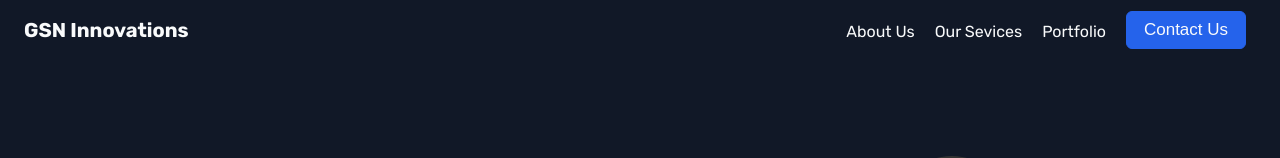
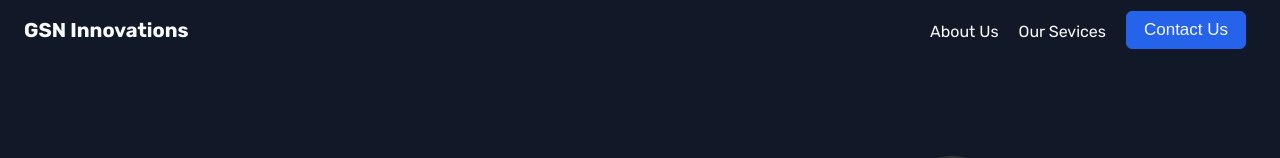
Before and after one commit to gonza2nm/GSNInnovations, a Next.js app: page /en in a window 1280 px wide. Shown: the top 158 px of the page. Built offline with nearby package versions, Linux system fonts and the light colour scheme; a web font is replaced by a local one.

Commit message:
saque el link de portafolio

```diff
--- a/src/app/components/NavBar.tsx
+++ b/src/app/components/NavBar.tsx
@@ -51,17 +51,6 @@ const NavBar = () => {
           </li>
           <li className={styles.li_links}>
             <a
-              className={`${styles.no_styles_link} ${styles.link}`}
-              href="#portfolio"
-              onClick={() => {
-                setIsOpen(false);
-              }}
-            >
-              {t('portfolio')}
-            </a>
-          </li>
-          <li className={styles.li_links}>
-            <a
               href="#contact"
               onClick={() => {
                 setIsOpen(false);
@@ -86,3 +75,18 @@ const NavBar = () => {
   );
 };
 export default NavBar;
+
+/*
+agregar cuando este la parte de portafolio
+<li className={styles.li_links}>
+            <a
+              className={`${styles.no_styles_link} ${styles.link}`}
+              href="#portfolio"
+              onClick={() => {
+                setIsOpen(false);
+              }}
+            >
+              {t('portfolio')}
+            </a>
+</li>
+*/
```
